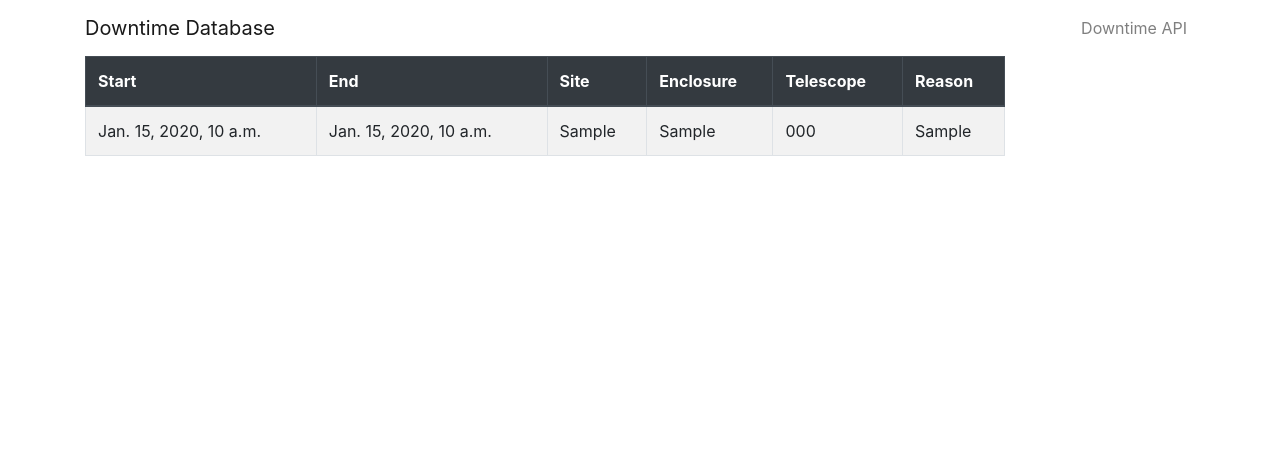
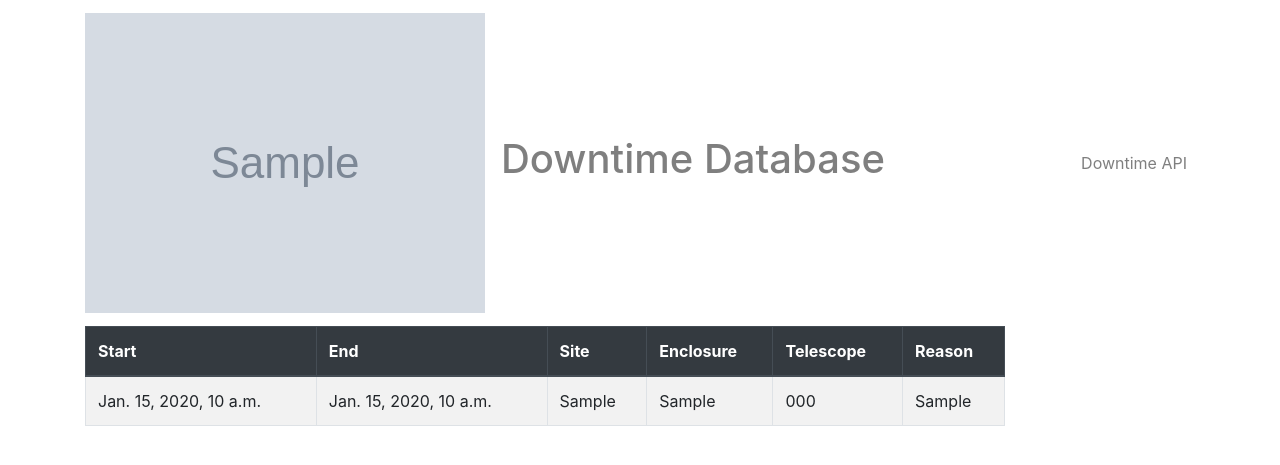
Before and after one commit to observatorycontrolsystem/downtime, a Django app: template schedule/templates/downtime_list.html in a window 1280 px wide. Shown: the top 465 px of the page. Run offline with Django 3.2, Linux system fonts and the light colour scheme; tables that the repository leaves empty hold one stand-in row (values such as "Sample post"); the template is opened without the code that fills it: values that come from a table or form of the project are taken from there, most other values are stand-ins (such as "Sample title", 1, 10 or a date in 2020); grey boxes marked "Sample" are stand-in pictures; parts of the project's set-up code (start-up, migrations or seed data) failed here and were passed over; some libraries are stand-ins or nearby versions.

Commit message:
Add a customizable logo to the web interface

```diff
--- a/downtime/settings.py
+++ b/downtime/settings.py
@@ -27,6 +27,8 @@ DEBUG = True
 
 ALLOWED_HOSTS = ['*']
 
+# URL to a hosted organization/application logo to use in the navbar
+LOGO_URL = os.environ.get('LOGO_URL', '')
 
 # Application definition
 
--- a/schedule/templates/downtime_list.html
+++ b/schedule/templates/downtime_list.html
@@ -13,8 +13,9 @@
   <body>
     <nav class="navbar navbar-expand-lg navbar-light navbar-bg head">
       <div class="container ">
-        <span class="navbar-brand" id="downtime-name">
-          Downtime Database</h1>
+        <span class=navbar-brand><img src={{ logo_url }} class="img-fluid"/></span>
+        <span class="navbar-text" id="downtime-name">
+          <h1>Downtime Database</h1>
         </span>
         <button class="navbar-toggler" type="button" data-toggle="collapse" data-target="#navbarOptions" aria-controls="navbarOptions" aria-expanded="false" aria-label="Toggle navigation">
           <span class="navbar-toggler-icon"></span>
```
Also changed, not shown: schedule/views.py (+10 -4 lines).
